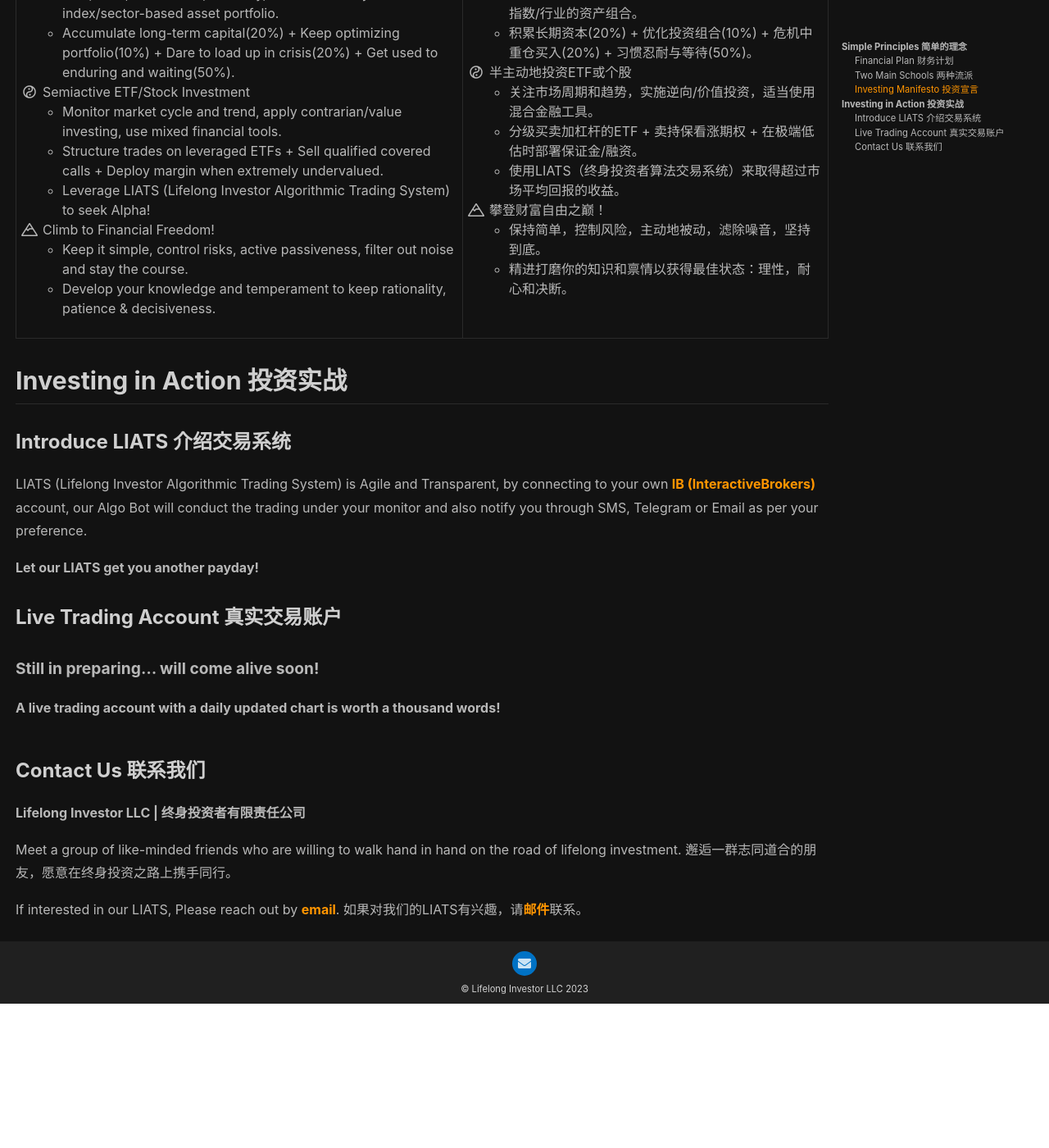
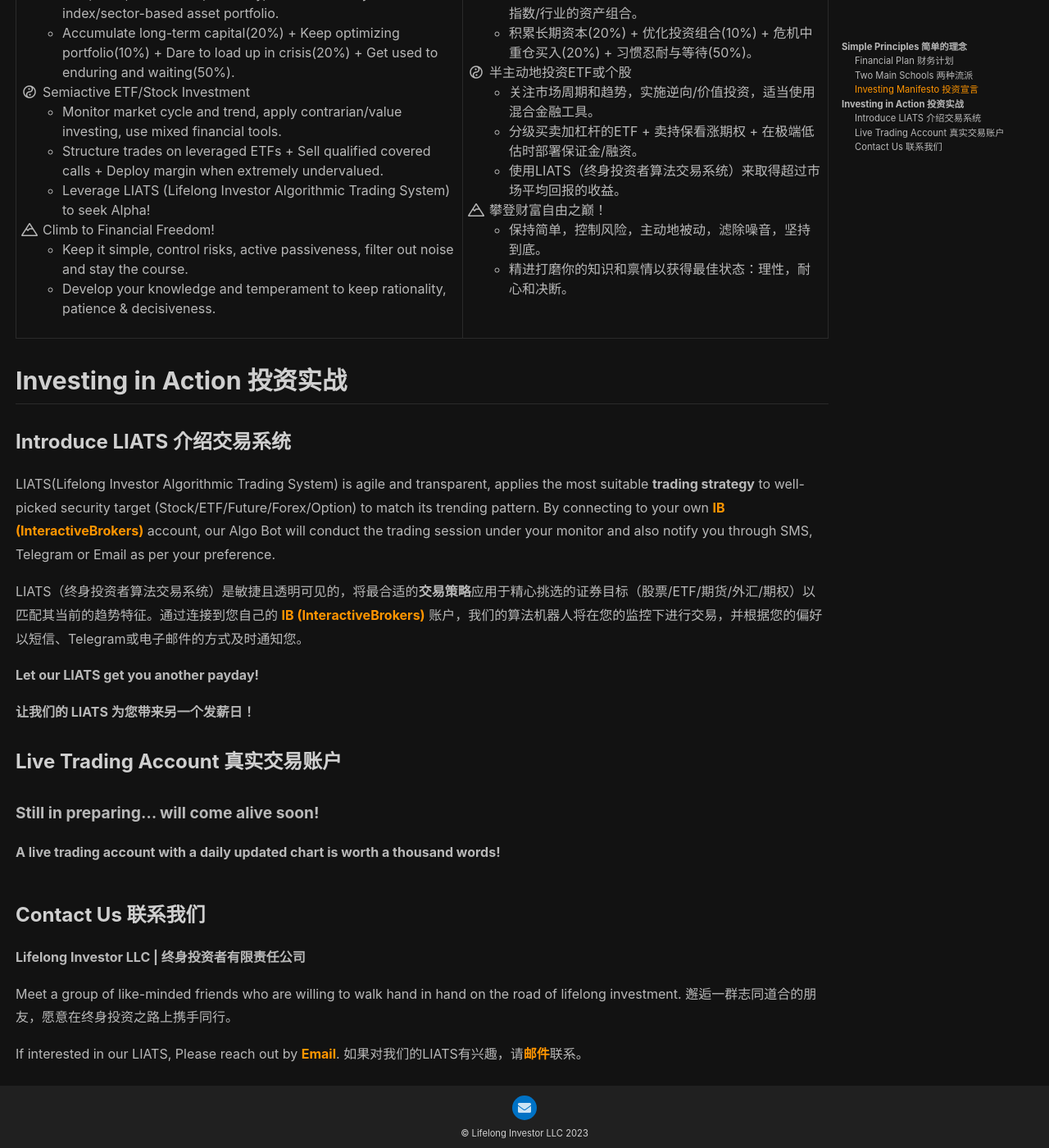
Before and after one commit to lifelonginvestorllc/lifelonginvestorllc.github.io, a Jekyll site: the page built from index.md, in a window 1280 px wide and 1400 px high, scrolled down 1979 px. Shown: the whole window at 82% size. Built offline with Jekyll 4.4.1, drawn with Linux system fonts in a browser that asks for light colours; nearby versions of some CDN libraries; before the commit the page ends 3203 px from its top, so only the background shows below that.

Commit message:
Refine introduction

```diff
--- a/index.md
+++ b/index.md
@@ -115,9 +115,13 @@ As a lifelong investor, you need to reconcile and synthesize above two main scho
 
 ### Introduce LIATS 介绍交易系统
 
-LIATS (Lifelong Investor Algorithmic Trading System) is Agile and Transparent, by connecting to your own [IB (InteractiveBrokers)](https://www.interactivebrokers.com){:target="_blank"} account, our Algo Bot will conduct the trading under your monitor and also notify you through SMS, Telegram or Email as per your preference.
+LIATS(Lifelong Investor Algorithmic Trading System) is agile and transparent, applies the most suitable **trading strategy** to well-picked security target (Stock/ETF/Future/Forex/Option) to match its trending pattern. By connecting to your own [IB (InteractiveBrokers)](https://www.interactivebrokers.com){:target="_blank"} account, our Algo Bot will conduct the trading session under your monitor and also notify you through SMS, Telegram or Email as per your preference.
+
+LIATS（终身投资者算法交易系统）是敏捷且透明可见的，将最合适的**交易策略**应用于精心挑选的证券目标（股票/ETF/期货/外汇/期权）以匹配其当前的趋势特征。通过连接到您自己的 [IB (InteractiveBrokers)](https://www.interactivebrokers.com){:target="_blank"} 账户，我们的算法机器人将在您的监控下进行交易，并根据您的偏好以短信、Telegram或电子邮件的方式及时通知您。
 
 **Let our LIATS get you another payday!**
+
+**让我们的 LIATS 为您带来另一个发薪日！**
 
 ### Live Trading Account 真实交易账户
 
@@ -171,4 +175,4 @@ LIATS (Lifelong Investor Algorithmic Trading System) is Agile and Transparent, b
 
 Meet a group of like-minded friends who are willing to walk hand in hand on the road of lifelong investment. 邂逅一群志同道合的朋友，愿意在终身投资之路上携手同行。
 
-If interested in our LIATS, Please reach out by [email](lifelonginvestorllc@gmail.com). 如果对我们的LIATS有兴趣，请[邮件](lifelonginvestorllc@gmail.com)联系。
+If interested in our LIATS, Please reach out by [Email](lifelonginvestorllc@gmail.com). 如果对我们的LIATS有兴趣，请[邮件](lifelonginvestorllc@gmail.com)联系。
```
Also changed, not shown: 1 other file.
